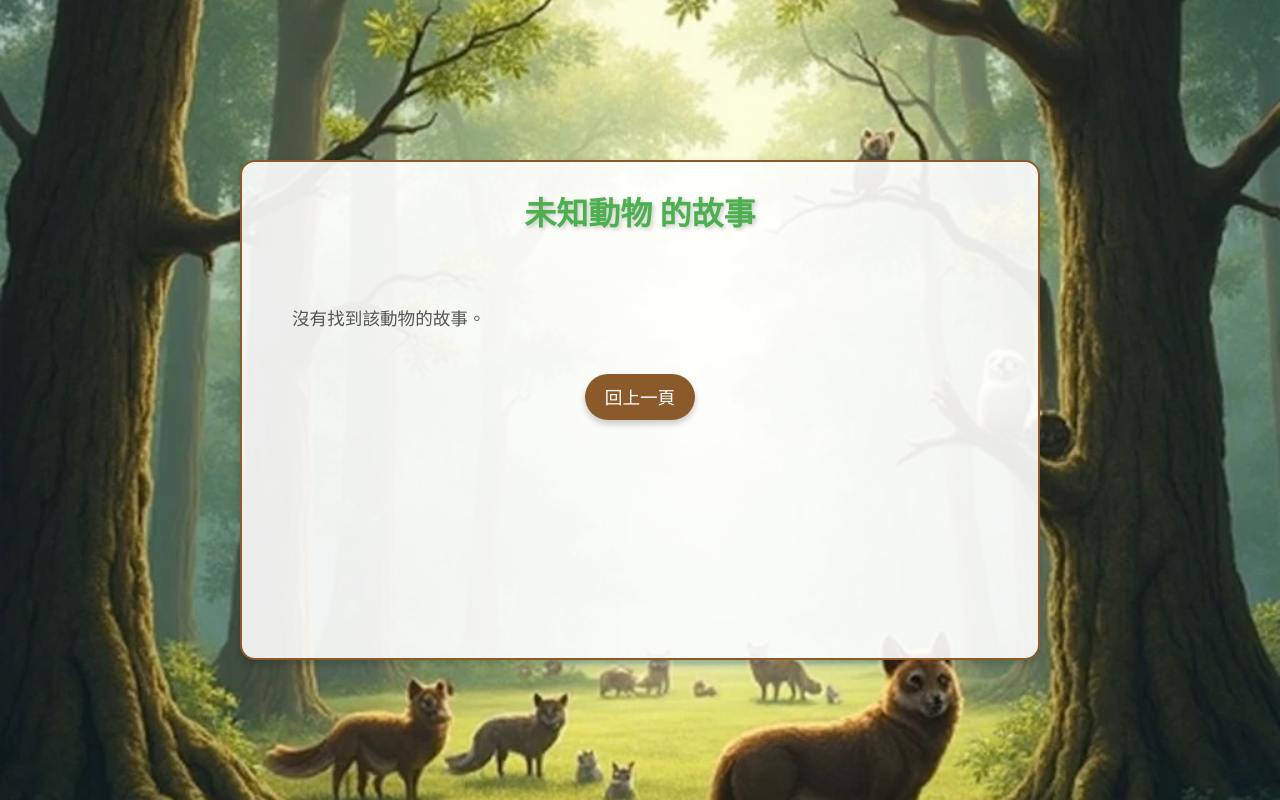
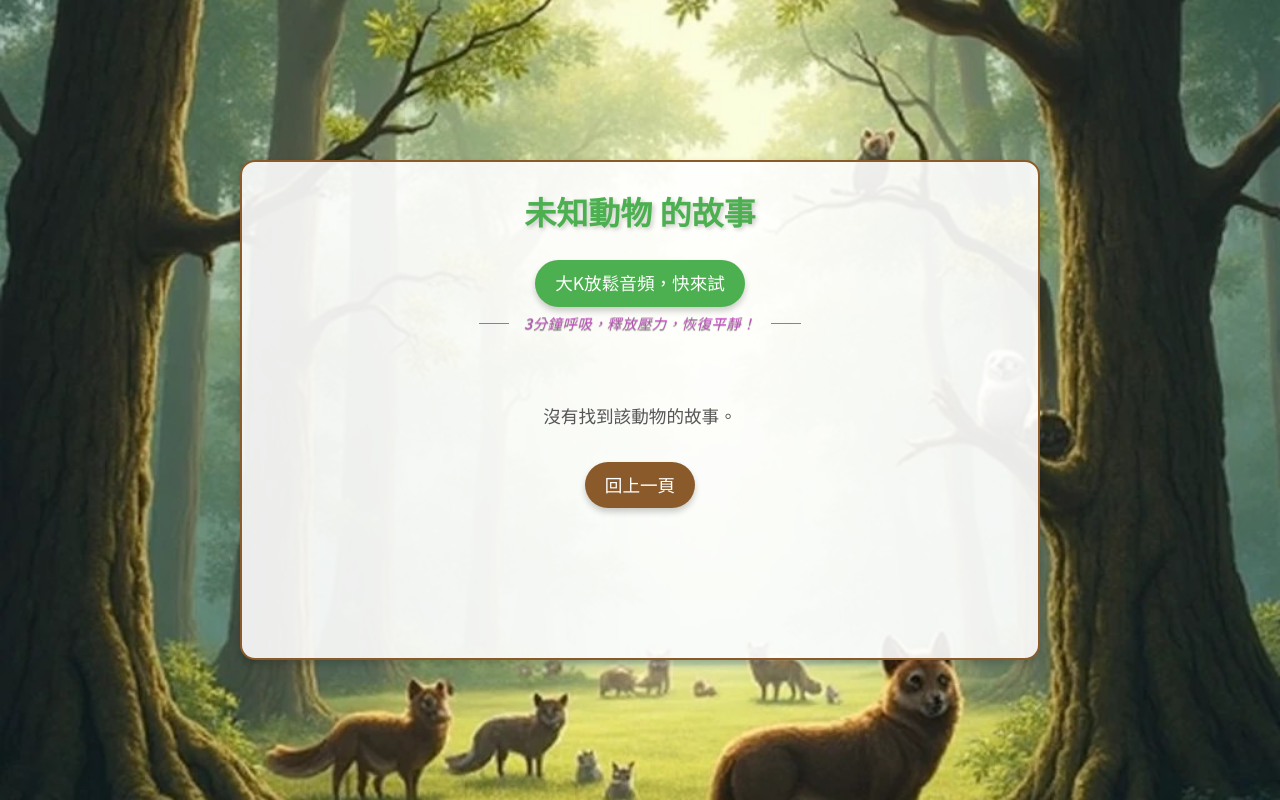
Before and after one commit to RoxyHuang0813/subanimal, a Flask app: page /story/1 in a window 1280 px wide. Run offline with Flask 2, Linux system fonts and the light colour scheme.

Commit message:
Initial commit

```diff
--- a/app.py
+++ b/app.py
@@ -94,13 +94,19 @@ ANIMAL_QUOTES = {
 
 # 定義每種動物對應的大K老師對話
 TEACHER_DIALOGUES = {
-    'squirrel': '你是謹慎的松鼠型！喜歡儲備資源，適合穩健的理財方式。療癒小提示：「你的內在安全感，是否只能來自金錢？如果沒有存款，你會怎麼定義自己的價值？」催眠可以幫助你放下金錢焦慮，找到真正的內在安全感。',
-    'cheetah': '你是敏捷的獵豹型！喜歡快速行動，適合高風險高報酬的投資。療癒小提示：「你的決策模式是否來自害怕錯過？這種焦慮感，可能與過去未完成的渴望有關。」催眠可以探索你的內在潛意識，培養穩定強大的內心。',
-    'owl': '你是智慧的貓頭鷹型！喜歡分析數據，適合長期投資策略。療癒小提示：「你是否過度分析，以至於難以行動？這種控制欲，可能來自對犯錯的恐懼。」催眠可以協助你調整過度完美主義，學會信任自己的直覺。',
-    'raccoon': '你是靈活的浣熊型！喜歡與人合作，適合團隊投資或合夥創業。療癒小提示：「你是否常常為了別人而做財務決策？你的金錢模式，是否來自想要被接納？」催眠可以幫助你建立自我價值，不再依賴外界認可。',
-    'wolf': '你是領導的狼型！喜歡掌控全局，適合創業或管理大型專案。療癒小提示：「你是否把財富當作掌控人生的方式？如果不做領導者，你如何定義自己？」催眠可以讓你放下控制焦慮，讓財富流動更自由。',
-    'peacock': '你是耀眼的孔雀型！喜歡展現自我，適合品牌經營或創意產業。療癒小提示：「你是否認為金錢能定義你的價值？如果沒有華麗外表時，你是否仍然感覺自己足夠好？」催眠可以協助你探索自我，讓財務選擇更加平衡。'
+    'squirrel': '你是謹慎的松鼠型！小心謹慎，習慣為未來做足準備，銀行帳戶是你安全感的來源。你喜歡掌握一切，卻也容易陷入「永遠不夠」的焦慮循環。大K老師想跟你說：「當下的你，就已經夠安全了。」',
+
+    'cheetah': '你是敏捷的獵豹型！行動迅速，喜歡抓住每一個機會。不過，衝太快有時會讓你忘記初衷，容易陷入「不賺就輸」的焦躁節奏中。大K老師想跟你說：「你可以慢下來，財富不會因此錯過你。」',
+
+    'owl': '你是智慧的貓頭鷹型！頭腦清楚、善於分析，是理財界的冷靜智者。但也可能因為太理性，總在「想太多」與「做太少」之間打轉。大K老師想跟你說：「你值得信任，直覺也是一種智慧。」',
+
+    'raccoon': '你是靈活的浣熊型！圓融靈活，重視人際關係，金錢常和「一起」連結。但有時太在意別人的想法，容易忽略自己的需求。大K老師想跟你說：「你不必討好誰，也能被深深喜愛。」',
+
+    'wolf': '你是領導的狼型！天生領導，擁有強烈的掌控慾與責任感。你的財富常建立在實力與影響力上，但也可能因壓力太大忘了自己。大K老師想跟你說：「放下控制，才是最大的掌握。」',
+
+    'peacock': '你是耀眼的孔雀型！熱愛美感與表現，懂得用金錢打造獨特風格。外在閃耀時你最自信，但沒人看見時，也值得被愛。大K老師想跟你說：「你本身就是最珍貴的價值。」'
 }
+
 
 
 # 定義每種動物類型的故事
@@ -337,7 +343,7 @@ QUESTIONS = [
             {'text': '錢只要夠用就好，家人朋友最重要', 'type': 'raccoon'},
             {'text': '被動收入>支出', 'type': 'owl'},
             {'text': '要有事業，沒有都是打工仔', 'type': 'wolf'},
-            {'text': '貴婦那種就是', 'type': 'peacock'}
+            {'text': '貴婦那種就是啦', 'type': 'peacock'}
         ]
     },
     {
@@ -401,7 +407,7 @@ QUESTIONS = [
             {'text': '預算最重要，超出太多就不考慮了', 'type': 'squirrel'},
             {'text': '就說走就走，機票買了再說', 'type': 'cheetah'},
             {'text': '先問朋友，有人去過不踩雷', 'type': 'raccoon'},
-            {'text': '詳細比較C/P值，出國也要精打細算。', 'type': 'owl'},
+            {'text': '詳細比較C/P值，出國也要精打細算', 'type': 'owl'},
             {'text': '旅行很無聊，有助於事業才考慮去', 'type': 'wolf'},
             {'text': '熱門打卡點、高級飯店、美食缺一不可', 'type': 'peacock'}
         ]
--- a/templates/index.html
+++ b/templates/index.html
@@ -105,6 +105,9 @@
     </p>*****</p>
     </p>******</p>
     </p>*******</p>
+    </p>********</p>
+    </p>*********
+  </p>
      <p>想改變，來<span class="highlight">潛意識無限學院！</span><strong>讓大K老師帶你突破限制！</strong></p>
 
      <!-- 大K老師的照片 -->
@@ -135,7 +138,7 @@
   </div>
 </div>
 <script src="{{ url_for('static', filename='js/index.js') }}"></script>
-<audio id="type-sound" src="{{ url_for('static', filename='sounds/type.wav') }}"></audio>
+<audio id="type-sound" src="{{ url_for('static', filename='sounds/type.mp3') }}"></audio>
 
 
 <script>
--- a/templates/story.html
+++ b/templates/story.html
@@ -28,14 +28,15 @@
             width: 100%;
             max-width: 800px;
             border: 2px solid #8B5A2B;
-            min-height: 500px; /* 確保容器高度足夠 */
+            min-height: 500px;
+            position: relative;
         }
 
         .story-title {
             font-size: 2rem;
             font-weight: bold;
             color: #4CAF50;
-            text-align: center; /* 確保標題置中 */
+            text-align: center;
             text-shadow: 2px 2px 4px rgba(0, 0, 0, 0.2);
             margin-bottom: 20px;
         }
@@ -45,13 +46,13 @@
             color: #555;
             line-height: 1.8;
             text-align: justify;
-    padding: 20px; /* 增加內邊距 */
-    overflow: visible; /* 確保內容不會被隱藏 */
-    white-space: pre-line; /* 保留換行符並顯示換行 */
+            padding: 20px;
+            overflow: visible;
+            white-space: pre-line;
         }
 
         .story-content p {
-            margin-bottom: 20px; /* 段落之間增加間距 */
+            margin-bottom: 20px;
         }
 
         .back-btn {
@@ -63,10 +64,10 @@
             border-radius: 25px;
             cursor: pointer;
             transition: background-color 0.3s ease;
-            margin: 20px auto 0; /* 水平置中 */
-            display: block; /* 讓按鈕成為塊級元素 */
+            margin: 10px auto 0;
+            display: block;
             box-shadow: 0 4px 6px rgba(0, 0, 0, 0.2);
-            width: fit-content; /* 讓按鈕寬度根據內容自適應 */
+            width: fit-content;
         }
 
         .back-btn:hover {
@@ -76,15 +77,207 @@
         .back-btn:focus {
             outline: none;
         }
+
+        /* 新增的放鬆按鈕樣式 */
+        .relax-btn {
+            background-color: #4CAF50;
+            color: white;
+            padding: 10px 20px;
+            font-size: 1.1rem;
+            border: none;
+            border-radius: 25px;
+            cursor: pointer;
+            transition: all 0.3s ease;
+            margin: 10px auto 0;
+            display: block;
+            box-shadow: 0 4px 6px rgba(0, 0, 0, 0.2);
+            width: fit-content;
+        }
+
+        .relax-btn:hover {
+            background-color: #3e8e41;
+        }
+
+        .relax-btn.playing {
+            background-color: #2196F3;
+        }
+
+        .relax-btn.paused {
+            background-color: #FFC107;
+            color: #333;
+        }
+
+        /* 音頻控制器的隱藏樣式 */
+        #relax-audio {
+            display: none;
+        }
+
+        /* 按鈕容器樣式 */
+        .button-container {
+            display: flex;
+            flex-direction: column;
+            align-items: center;
+            width: 100%;
+            margin-top: 20px;
+        }
+
+        /* 進度條樣式 */
+        .progress-container {
+            width: 100%;
+            max-width: 400px;
+            margin: 10px auto;
+            display: none;
+        }
+
+        .progress-bar {
+            height: 6px;
+            background-color: #e0e0e0;
+            border-radius: 3px;
+            overflow: hidden;
+        }
+
+        .progress {
+            height: 100%;
+            background-color: #4CAF50;
+            width: 0%;
+            transition: width 0.1s linear;
+        }
+
+     /* 在原有的 style 區塊中加入以下新樣式 */
+     .relax-subtitle {
+            color: #be0dbe86; /* 深棕色，與森林主題協調 */
+            font-size: 0.9rem;
+            text-align: center;
+            margin: 5px 0 15px 0;
+            font-weight: 500;
+            font-style: italic;
+            letter-spacing: 0.5px;
+            text-shadow: 0 1px 1px rgba(104, 99, 99, 0.7);
+            position: relative;
+            display: inline-block;
+            padding: 0 10px;
+        }
+
+        .relax-subtitle::before,
+        .relax-subtitle::after {
+            content: "";
+            position: absolute;
+            top: 50%;
+            width: 30px;
+            height: 1px;
+            background: #c751ea; /* 森林綠 */
+        }
+
+        .relax-subtitle::before {
+            left: -35px;
+        }
+
+        .relax-subtitle::after {
+            right: -35px;
+        }
+
+
     </style>
 </head>
 <body>
+
+
     <div class="story-container">
         <h1 class="story-title">{{ animal_name }} 的故事</h1>
+
+        <div class="button-container">
+            <!-- 放鬆聽按鈕 -->
+            <button id="relaxBtn" class="relax-btn">大K放鬆音頻，快來試</button>
+
+            <!-- 新增的強調文字 -->
+            <div class="relax-subtitle">3分鐘呼吸，釋放壓力，恢復平靜！</div>
+
+            <!-- 音頻播放器 -->
+            <audio id="relax-audio">
+                <source src="{{ url_for('static', filename='audio/relax_music.mp3') }}" type="audio/mpeg">
+                您的瀏覽器不支持音頻元素。
+            </audio>
+
+            <!-- 進度條 -->
+            <div class="progress-container" id="progressContainer">
+                <div class="progress-bar">
+                    <div class="progress" id="progressBar"></div>
+                </div>
+            </div>
+
         <div class="story-content">
             {{ story_content }}
         </div>
+
+            <!-- 回上一頁按鈕 -->
             <button class="back-btn" onclick="history.back()">回上一頁</button>
         </div>
+    </div>
+
+
+    <script>
+        // 放鬆聽按鈕功能
+        const relaxBtn = document.getElementById('relaxBtn');
+        const relaxAudio = document.getElementById('relax-audio');
+        const progressContainer = document.getElementById('progressContainer');
+        const progressBar = document.getElementById('progressBar');
+
+
+
+        // 初始化狀態
+        let isPlaying = false;
+        let isPaused = false;
+
+        relaxBtn.addEventListener('click', function() {
+            if (relaxAudio.paused && !isPaused) {
+                // 第一次播放或重新播放
+                relaxAudio.play();
+                relaxBtn.textContent = '暫停';
+                relaxBtn.classList.add('playing');
+                progressContainer.style.display = 'block';
+                isPlaying = true;
+                isPaused = false;
+            } else if (isPlaying && !relaxAudio.paused) {
+                // 暫停播放
+                relaxAudio.pause();
+                relaxBtn.textContent = '繼續播放';
+                relaxBtn.classList.remove('playing');
+                relaxBtn.classList.add('paused');
+                isPlaying = false;
+                isPaused = true;
+            } else if (isPaused && relaxAudio.paused) {
+                // 繼續播放
+                relaxAudio.play();
+                relaxBtn.textContent = '暫停';
+                relaxBtn.classList.remove('paused');
+                relaxBtn.classList.add('playing');
+                isPlaying = true;
+                isPaused = false;
+            }
+        });
+
+        // 更新進度條
+        relaxAudio.addEventListener('timeupdate', function() {
+            const progress = (relaxAudio.currentTime / relaxAudio.duration) * 100;
+            progressBar.style.width = progress + '%';
+        });
+
+        // 音頻結束時重置按鈕
+        relaxAudio.addEventListener('ended', function() {
+            relaxBtn.textContent = '放鬆聽';
+            relaxBtn.classList.remove('playing');
+            relaxBtn.classList.remove('paused');
+            progressContainer.style.display = 'none';
+            progressBar.style.width = '0%';
+            isPlaying = false;
+            isPaused = false;
+        });
+
+        // 點擊進度條跳轉播放位置
+        progressBar.addEventListener('click', function(e) {
+            const percent = e.offsetX / this.offsetWidth;
+            relaxAudio.currentTime = percent * relaxAudio.duration;
+        });
+    </script>
 </body>
 </html>
--- a/templates/test.html
+++ b/templates/test.html
@@ -172,7 +172,7 @@ p {
 
         // 確保載入時新增一個狀態，讓返回鍵可用
         window.history.pushState(null, null, document.URL);
-      </script>git status
+      </script>
 
 </body>
 </html>
```
Also changed, not shown: static/js/index.js (+121 -101 lines), templates/result.html (+6 -5 lines), static/images/qr-code.png, 3 other files. Lines whose indentation alone changed are shown as unchanged.
